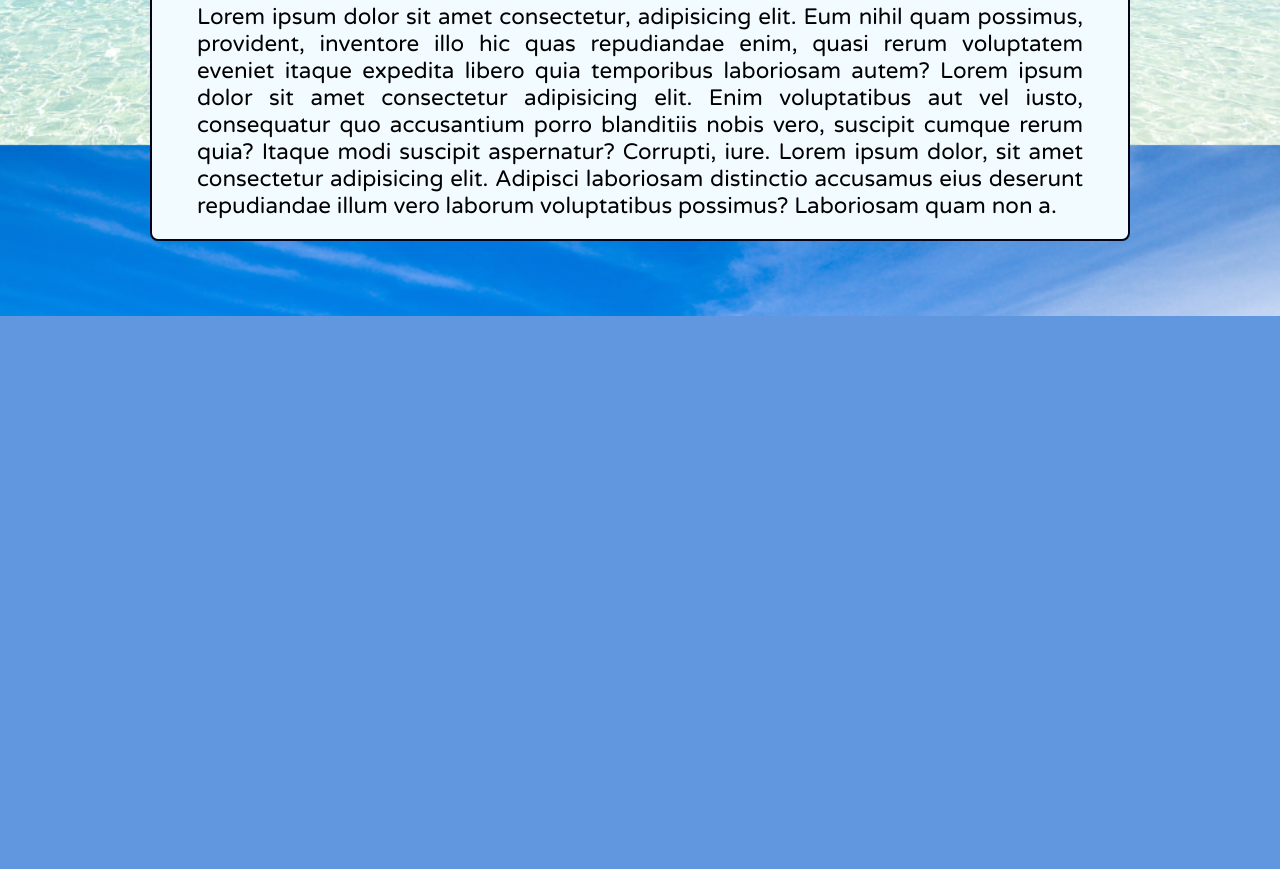
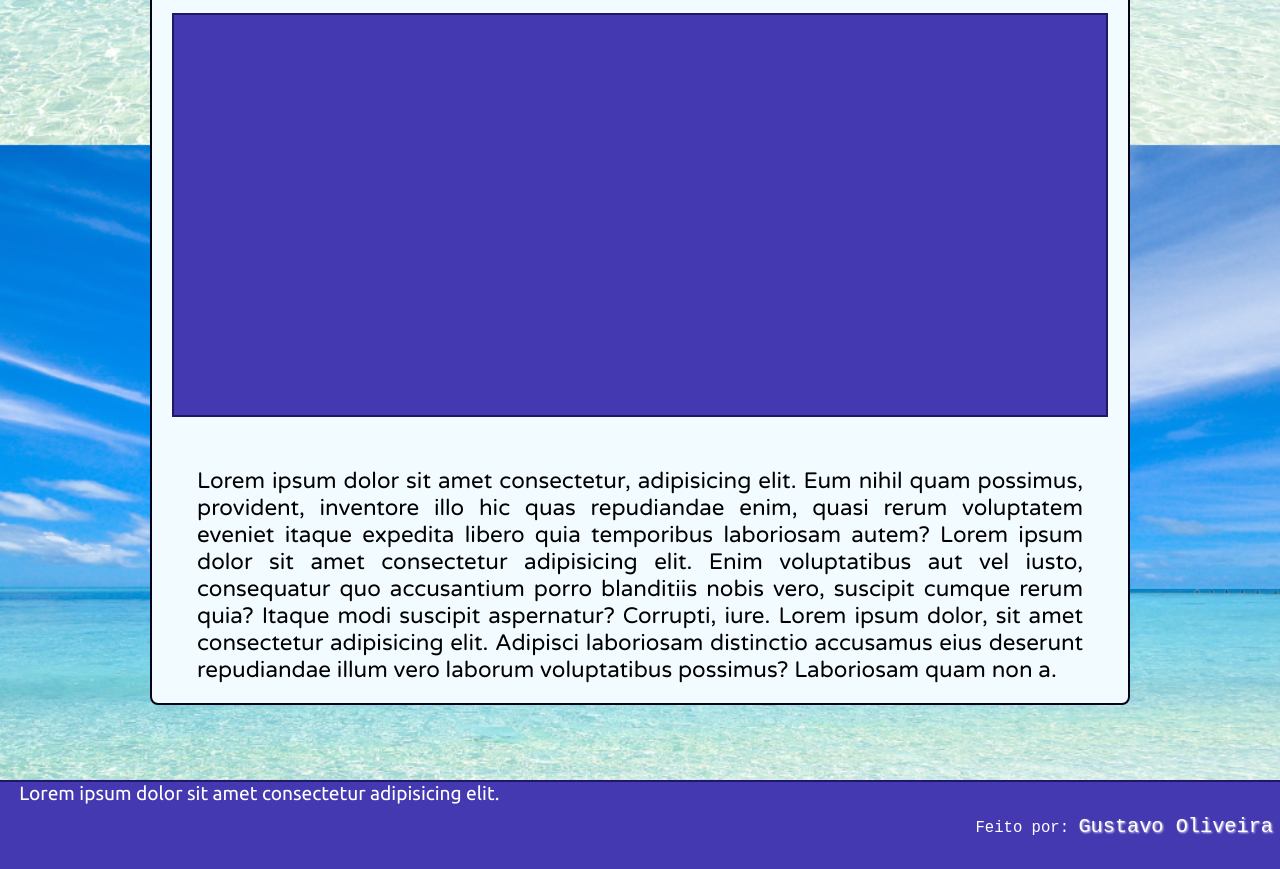
Before and after one commit to Gus1331/site-lightwater, a plain HTML site: page index.html in a window 1280 px wide. Shown: the part 1455-2324 px from the top of the page. Before the commit the page ends 1771 px from the top, so only its background shows below. Drawn offline with Linux system fonts and the light colour scheme; a web font is replaced by a local one.

Commit message:
footer/images

```diff
--- a/index.html
+++ b/index.html
@@ -66,6 +66,11 @@
 
     </main>
 
+    <footer>
+        <p id="footp">Lorem ipsum dolor sit amet consectetur adipisicing elit.</p>
+        <p id="credits">Feito por: <a href="https://github.com/Gus1331">Gustavo Oliveira</a></p>
+    </footer>
+
 </body>
 
 </html>
--- a/style.css
+++ b/style.css
@@ -160,7 +160,7 @@ div#imgcenter{
     border-left: 2px solid rgb(0, 0, 0);
     border-right: 2px solid rgb(0, 0, 0);
     left: 50%;
-    transform: translate(-50%, 0);
+    transform: translate(-50%, 0%);
 }
 div#imgright{
     background: url("content-full/imgright.jpg") right no-repeat ;
@@ -188,3 +188,43 @@ abbr{
     text-decoration: none;
 }
 /* video */
+#videobackground{
+    background-color: var(--color03);
+    border: 2px solid var(--color02);
+    height: 400px;
+    margin: 30px 20px;
+}
+/* referencias /*
+
+/* Fim do main */
+
+/* Inicío footer */
+footer{
+    color:rgb(255, 255, 255);
+    background-color: var(--color03);
+    border-top: 2px solid var(--color02);
+    height: 87px;
+    padding-left: 1em;
+    font-size: 1.2em;
+}
+#footp{
+    margin-bottom: 10px;
+}
+#credits{
+    text-align: right;
+    font-family: monospace;
+    margin-right: 7px;
+
+}
+#credits>a{
+    color: rgb(255, 255, 255);
+    text-decoration: none;
+    font-size: 1.3em;
+    text-shadow: 1px 1px 2px rgba(255, 255, 255, 0.788);
+    transition: 0.5s;
+}
+#credits>a:hover{
+    color: rgb(202, 202, 235);
+    text-shadow: 0 0 5px rgb(255, 255, 255);
+    transition: 0.8s;
+}
```
Also changed, not shown: content-full/imgcenter.jpg, content-full/imgcenteroriginal.jpg (added), 2 other files.
